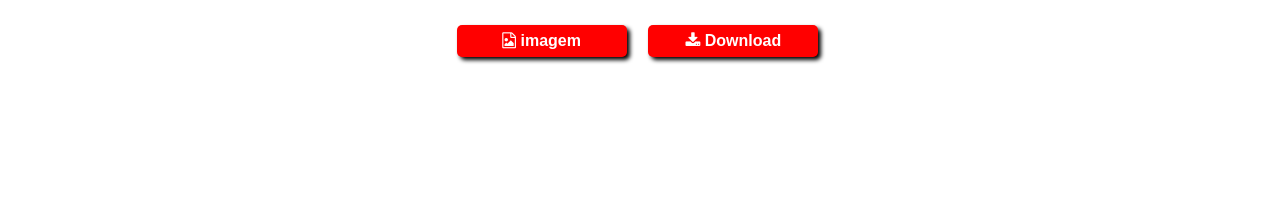
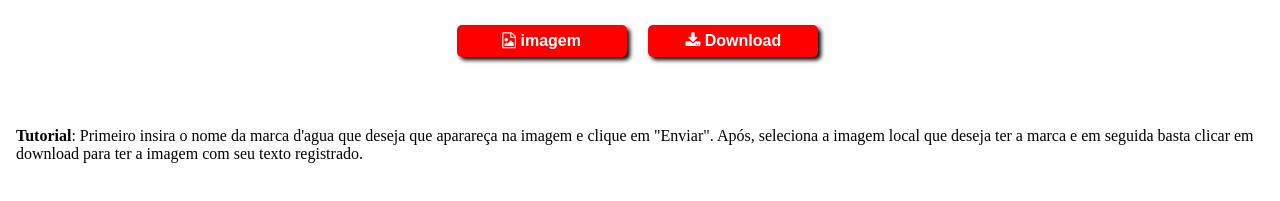
Before and after one commit to MarcioTroise/image-clipping, a plain HTML site: page exemplo1/exemplo1.html in a window 1280 px wide. Shown: the part 579-780 px from the top of the page. Drawn offline with Linux system fonts and the light colour scheme.

Commit message:
Include Tutorial to image

```diff
--- a/exemplo1/exemplo1.html
+++ b/exemplo1/exemplo1.html
@@ -41,6 +41,11 @@
             <a id="dwl-img" class="label-img donwload" download><i class="fa fa-download"></i> Download</a>
         </div>
     </div>
+    <div class="explication">
+        <p>
+            <b>Tutorial</b>: Primeiro insira o nome da marca d'agua que deseja que aparareça na imagem e clique em "Enviar". Após, seleciona a imagem local que deseja ter a marca e em seguida basta clicar em download para ter a imagem com seu texto registrado.
+        </p>
+    </div>
 
     <script src="script.js"></script>
 </body>
--- a/exemplo1/style.css
+++ b/exemplo1/style.css
@@ -105,6 +105,12 @@ a {
     text-decoration: none;
 }
 
+.explication {
+    width: 100%;
+    padding: 1rem;
+
+}
+
 @media screen and (max-width: 600px){
     .buttons {
         flex-wrap: wrap;
```
